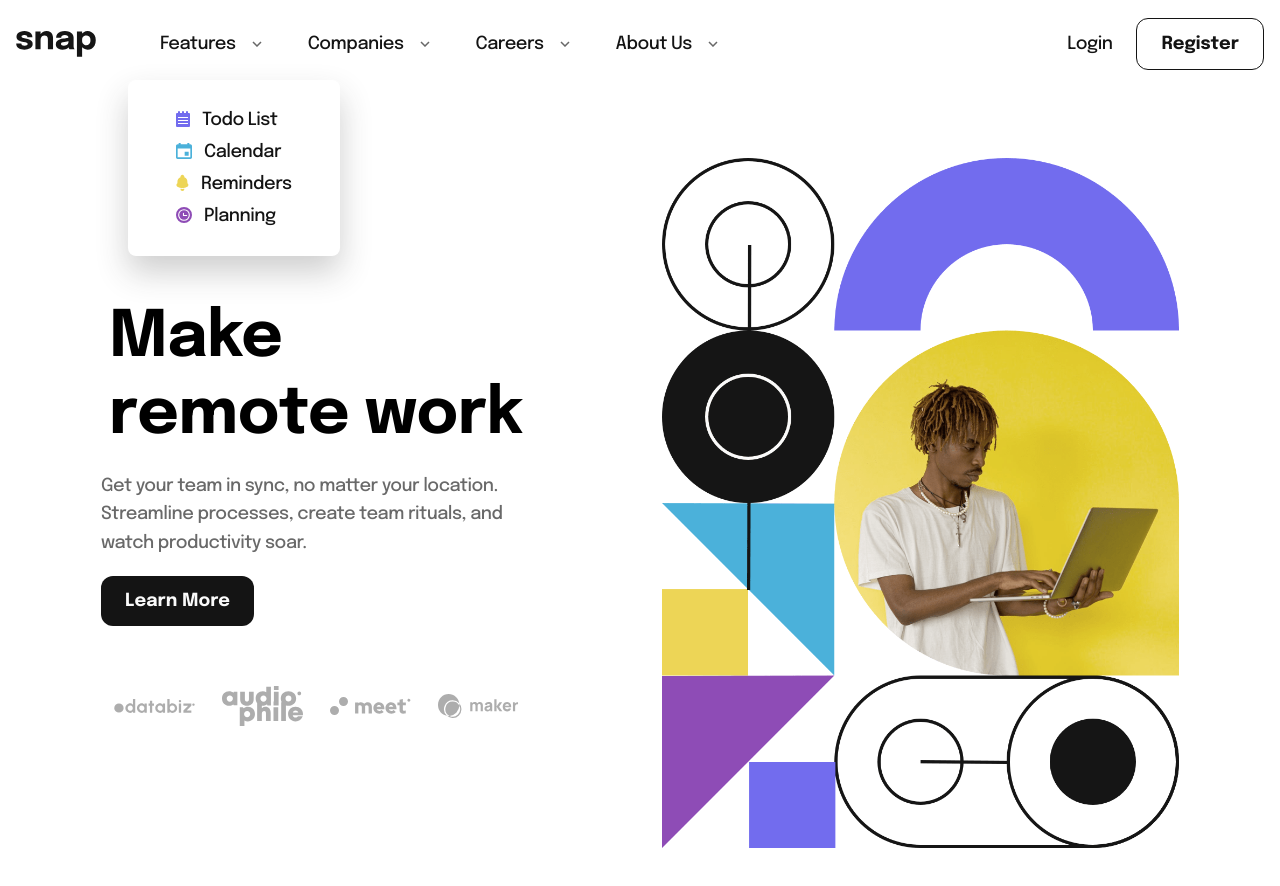
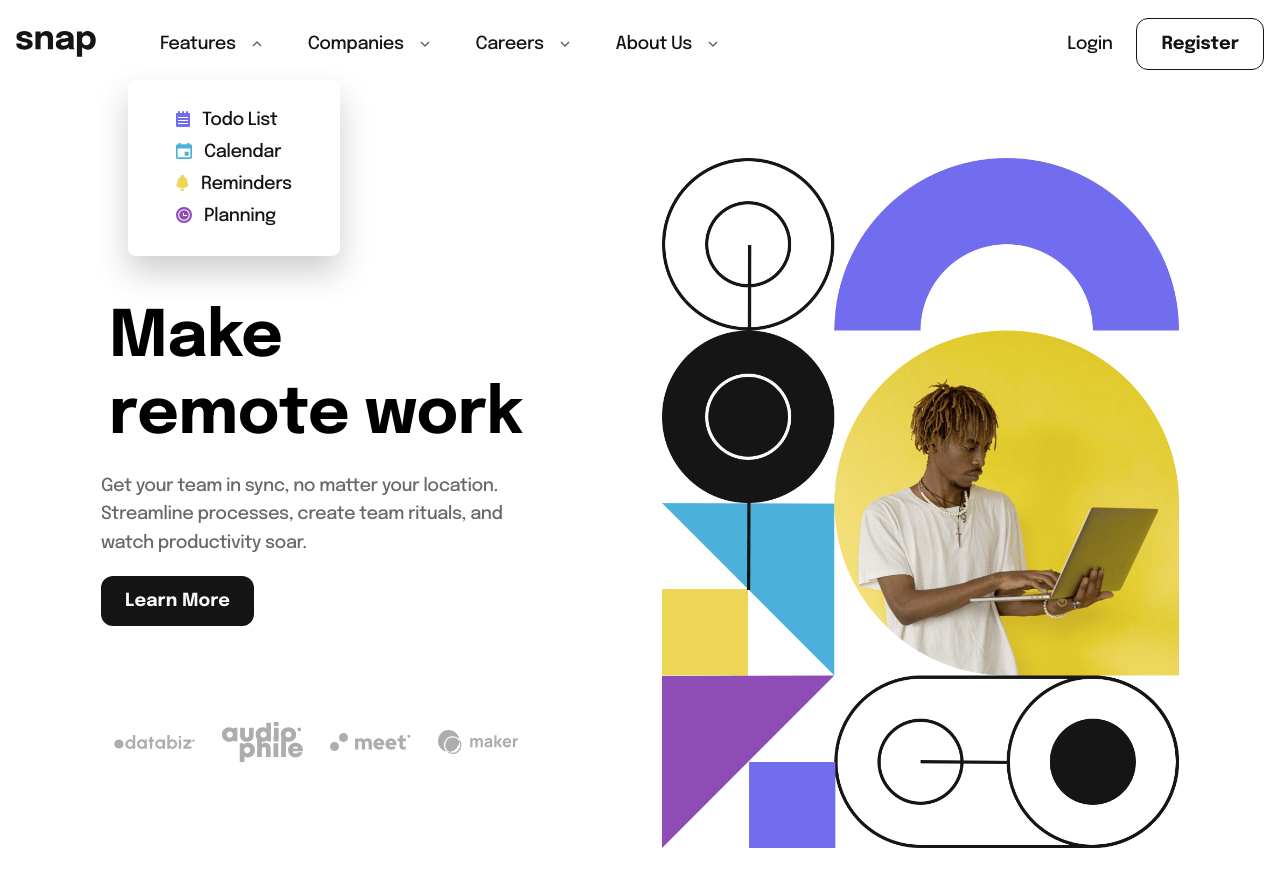
Before and after one commit to indigoscipio/intro-section-v1, a website: page index.html in a window 1280 px wide. Both pictures are taken after a click on the link "Features". Drawn offline with Linux system fonts and the light colour scheme.

Commit message:
fixed dropdown menu functionality

```diff
--- a/index.html
+++ b/index.html
@@ -35,7 +35,7 @@
         <div class="header__sidenav">
           <ul class="header__links">
             <li>
-              <a href="#">Features</a>
+              <a class="dropdown-parent" href="#">Features</a>
               <ul class="dropdown">
                 <li>
                   <img src="images/icon-todo.svg" alt="" />
@@ -60,7 +60,7 @@
               </ul>
             </li>
             <li>
-              <a href="#">Companies</a>
+              <a class="dropdown-parent" href="#">Companies</a>
               <ul class="dropdown">
                 <li><a href="#">History</a></li>
                 <li><a href="#">Our Team</a></li>
--- a/script.js
+++ b/script.js
@@ -1,6 +1,21 @@
 let btnMenu = document.querySelector(".header__menu");
 let sidenav = document.querySelector(".header__sidenav");
 let overlay = document.querySelector(".overlay");
+let dropdownParent = document.querySelectorAll(".dropdown-parent");
+let dropdownContent = document.querySelectorAll(".dropdown");
+let arrowIcon = document.querySelectorAll(".dropdown-parent::after");
+
+dropdownParent.forEach((element) => {
+  element.addEventListener("click", () => {
+    element.classList.toggle("active");
+    element.nextElementSibling.classList.toggle("active");
+    console.log(element.nextElementSibling);
+  });
+});
+
+// function toggleDropdown(element) {
+//   console.log("clicked!");
+// }
 
 btnMenu.addEventListener("click", () => {
   sidenav.classList.toggle("active");
--- a/scss/_globals.scss
+++ b/scss/_globals.scss
@@ -43,6 +43,7 @@ button,
 
   @include lg {
     font-size: $fs-18;
+    cursor: pointer;
   }
 }
 
--- a/scss/_layout.scss
+++ b/scss/_layout.scss
@@ -164,10 +164,23 @@
       background-image: url(../images/icon-arrow-down.svg);
     }
 
+    & > li > a.active::after {
+      background-image: url(../images/icon-arrow-up.svg);
+    }
+
     .dropdown {
       margin-left: 2.4rem;
       transition: all 0.3s ease;
-      // display: none;
+      display: block;
+      visibility: hidden;
+      display: none;
+      animation: dropdown 0.2s linear;
+
+      &.active {
+        animation: dropdown 0.2s linear;
+        display: block;
+        visibility: visible;
+      }
 
       img {
         position: relative;
@@ -252,8 +265,30 @@
     justify-items: center;
     align-items: center;
 
+    @include lg {
+      margin-top: 9.6rem;
+    }
+
     img {
       width: 75%;
     }
   }
 }
+
+@keyframes dropdown {
+  0% {
+    display: none;
+    opacity: 0;
+    transform: translateY(-3.2rem);
+  }
+  1% {
+    opacity: 0;
+    display: block;
+  }
+  100% {
+    opacity: 1;
+    display: block;
+
+    transform: translateY(0);
+  }
+}
```
Also changed, not shown: css/main.css.
